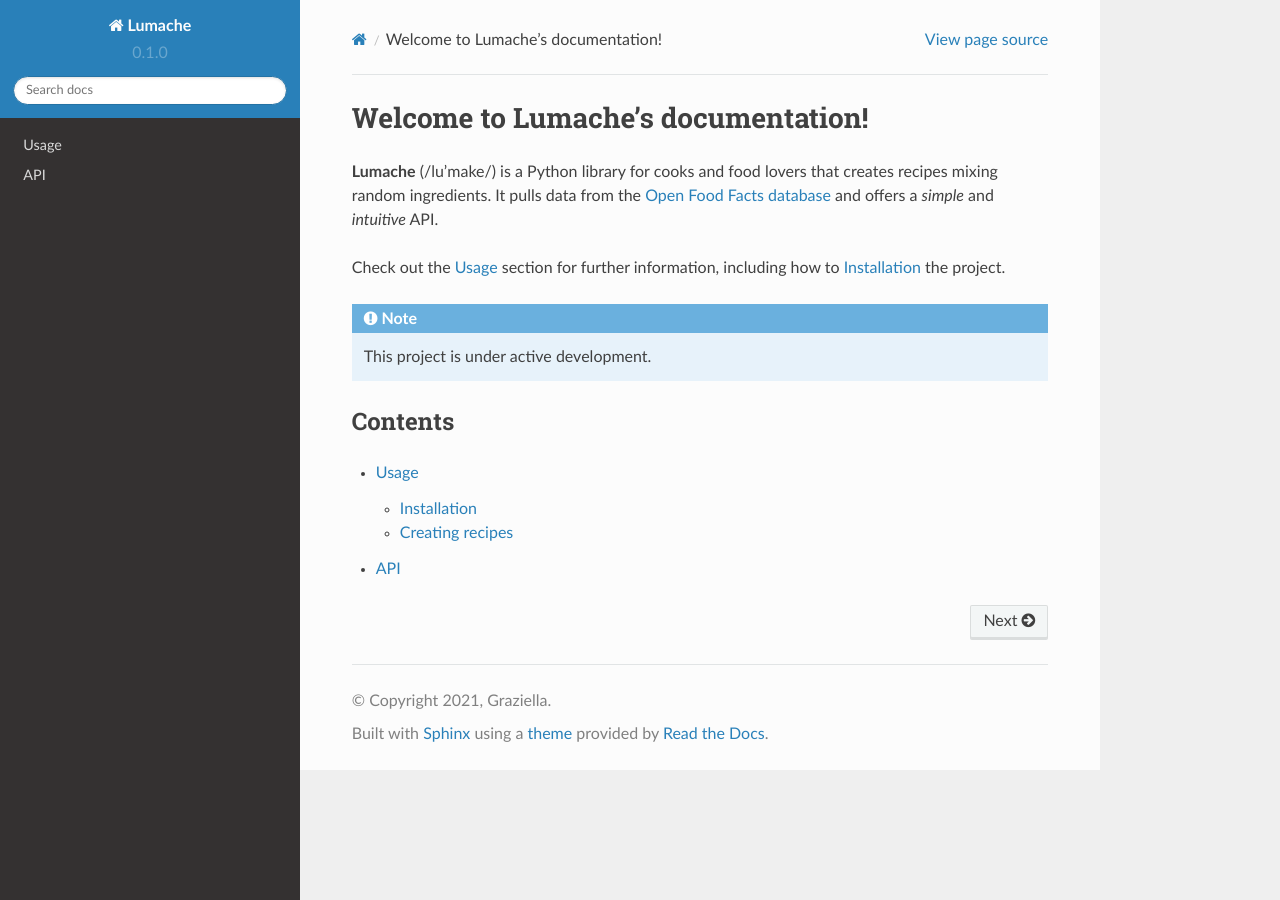
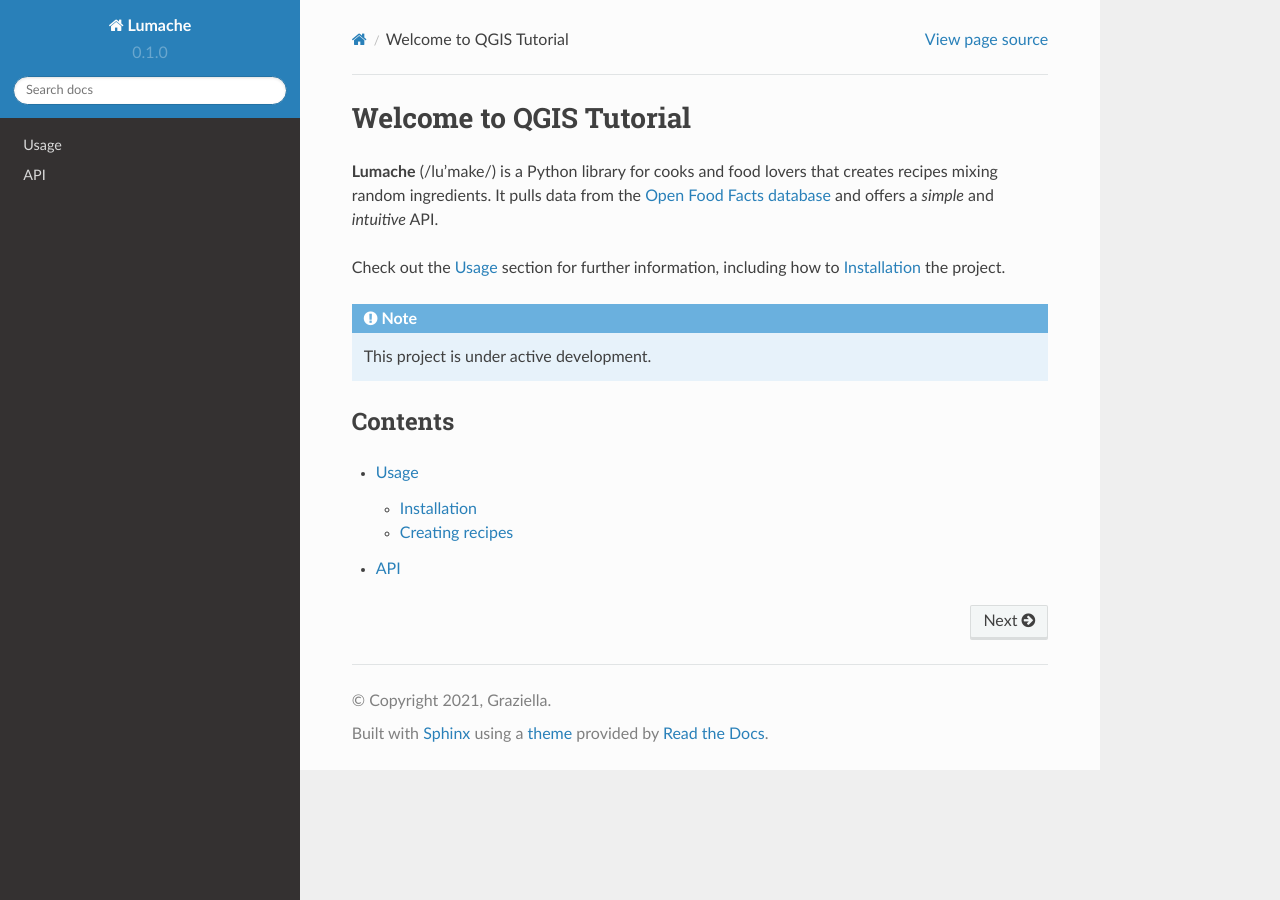
Before and after one commit to AgentMapMaker/rtd_gismap, a Sphinx documentation site: the page built from docs/source/index.rst, in a window 1280 px wide. Built offline with Sphinx 7.4.7 and the Read the Docs theme 2.0.0, drawn with Linux system fonts in a browser that asks for light colours.

Commit message:
Update index.rst

```diff
--- a/docs/source/index.rst
+++ b/docs/source/index.rst
@@ -1,4 +1,4 @@
-Welcome to Lumache's documentation!
+Welcome to QGIS Tutorial
 ===================================
 
 **Lumache** (/lu'make/) is a Python library for cooks and food lovers
```
